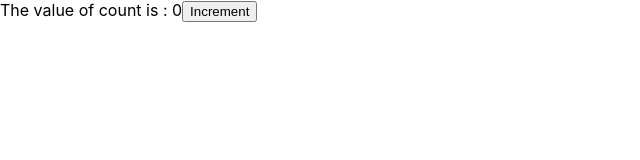
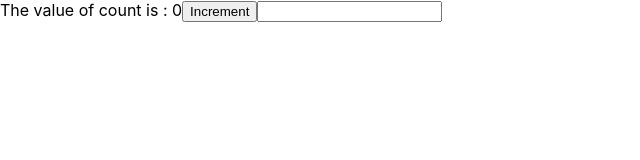
Before and after one commit to engineersubhadip/REACT, a React (Create React App) app in the folder Class-1/my-app/: page / in a window 1280 px wide. Shown: the top 160 px of the page, without its empty margins (0-640 px from the left). Built offline with nearby package versions, Linux system fonts and the light colour scheme.

Commit message:
cb3 is run when state count and text change

```diff
--- a/Class-1/my-app/src/Components/UseEffect.js
+++ b/Class-1/my-app/src/Components/UseEffect.js
@@ -2,20 +2,25 @@ import { useEffect, useState } from "react";
 
 let UseEffect = function(){
     let [count,setCount] = useState(0);
+    let [text,setText] = useState("");
 
     let valInc = function(){
         setCount(count+1);
     }
 
-    useEffect(function cb1(){
-        console.log("This is to be printed in the Mounting Phase");
-    },[]);
+    let handleChange = function(e){
+        setText(e.target.value);
+    }
+
+    // useEffect(function cb1(){
+    //     console.log("This is to be printed in the Mounting Phase");
+    // },[]);
 
     // * cb1 -> will be executed when the component renders for the first time in the UI.
 
-    useEffect(function cb2(){
-        console.log("This is to be printed in the Mounting and Update Phase");
-    },[count]);
+    // useEffect(function cb2(){
+    //     console.log("This is to be printed in the Mounting and Update Phase");
+    // },[count]);
 
     // * cb2 -> will be executed when the component renders for the first time in the UI and when STATE Changes.
 
@@ -29,6 +34,8 @@ let UseEffect = function(){
     return(
         <div>The value of count is : {count}
         <button onClick={valInc}>Increment</button>
+        <input type="text" onChange={handleChange} value={text}></input>
+        <h2>{text}</h2>
         </div>
 
     )
```
